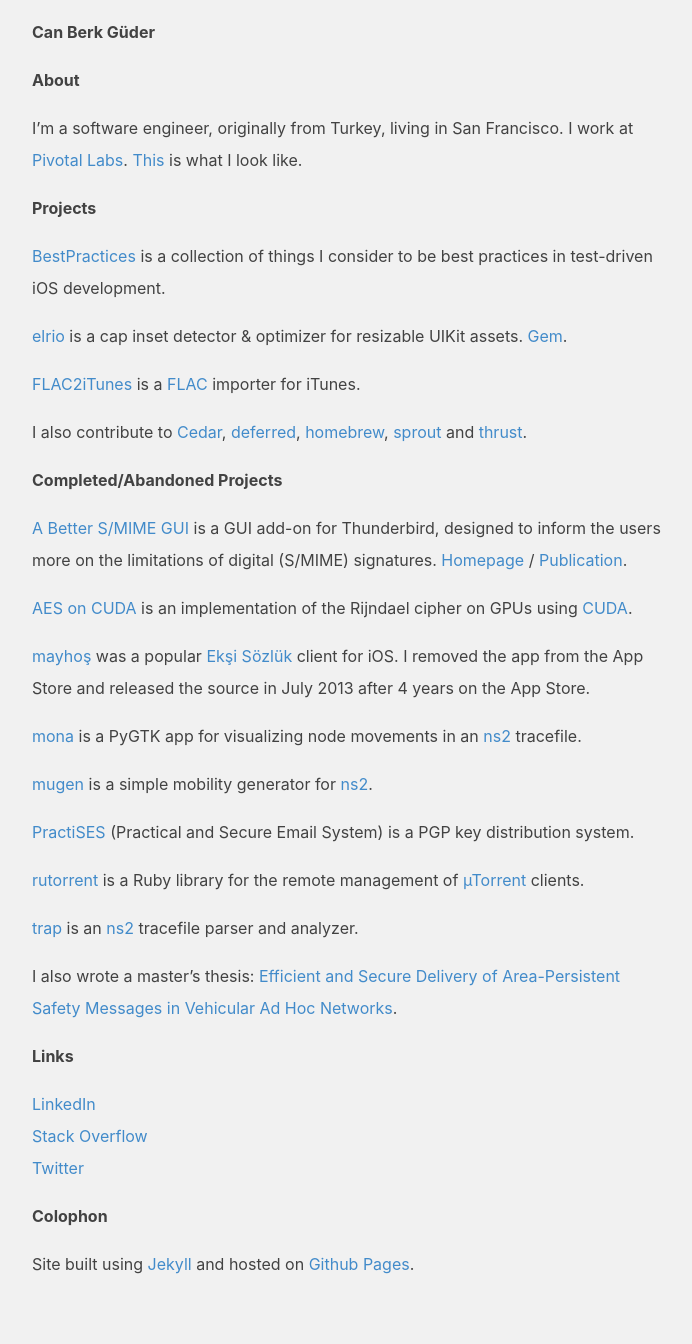
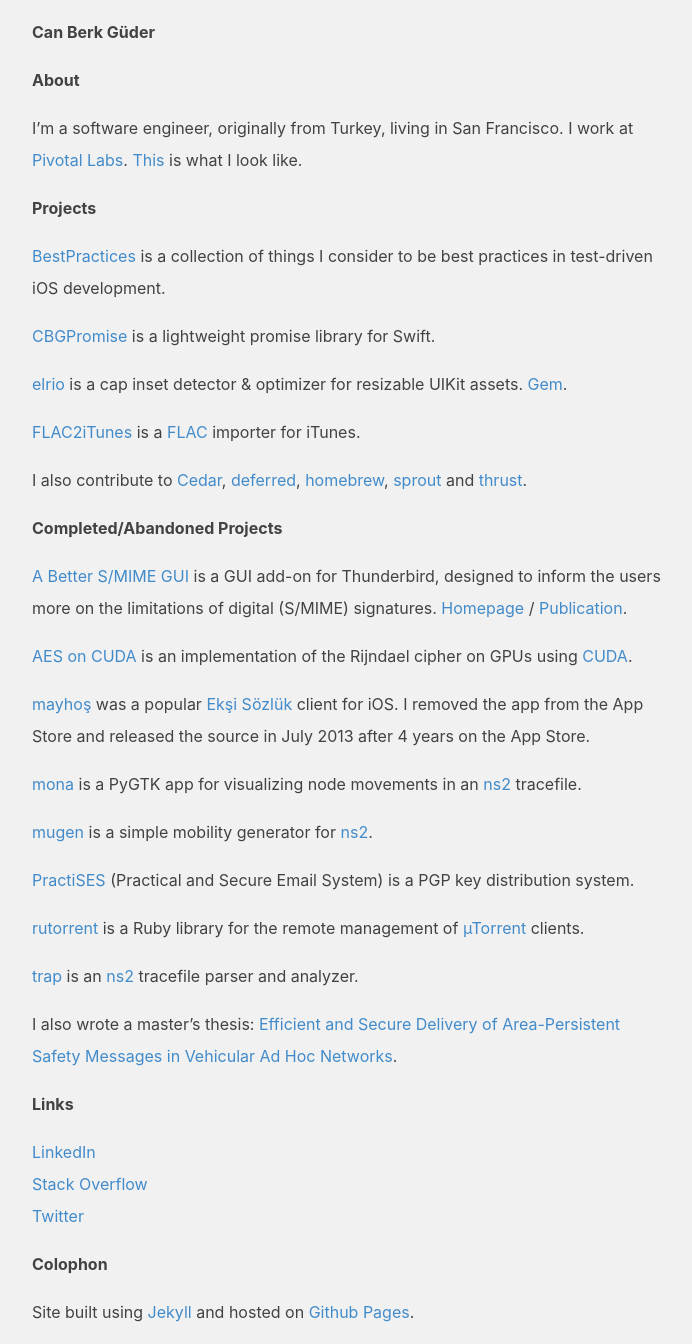
Before and after one commit to cbguder/cbg.me, a Jekyll site: the page built from index.md, in a window 1280 px wide. Shown: the whole page, without its empty margins (288-980 px from the left). Built offline with Jekyll 4.4.1, drawn with Linux system fonts in a browser that asks for light colours; Markdown is read by kramdown in place of the engine named in the settings; before the commit the page ends 1296 px from its top, so only the background shows below that.

Commit message:
Added link to CBGPromise

```diff
--- a/index.md
+++ b/index.md
@@ -10,6 +10,8 @@
 ## Projects
 
 [BestPractices][] is a collection of things I consider to be best practices in test-driven iOS development.
+
+[CBGPromise][] is a lightweight promise library for Swift.
 
 [elrio][] is a cap inset detector & optimizer for resizable UIKit assets. [Gem][elrio-gem].
 
@@ -52,6 +54,7 @@
 [a-better-s-mime-gui]: https://github.com/cbguder/a-better-s-mime-gui
 [aes-on-cuda]: https://github.com/cbguder/aes-on-cuda
 [bestpractices]: https://github.com/cbguder/BestPractices
+[cbgpromise]: https://github.com/cbguder/CBGPromise
 [cedar]: https://github.com/pivotal/cedar
 [cuda]: http://www.nvidia.com/object/cuda_home_new.html
 [deferred]: https://github.com/kseebaldt/deferred
```
